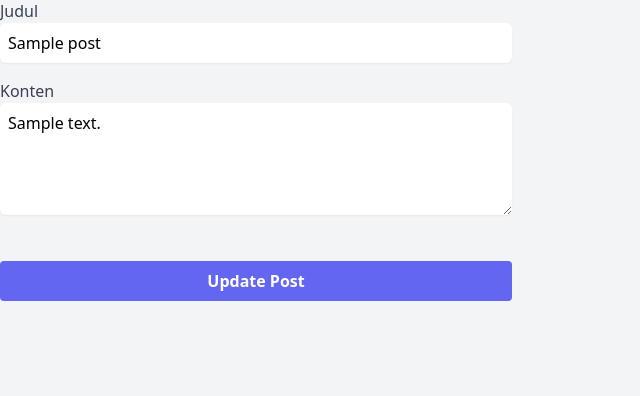
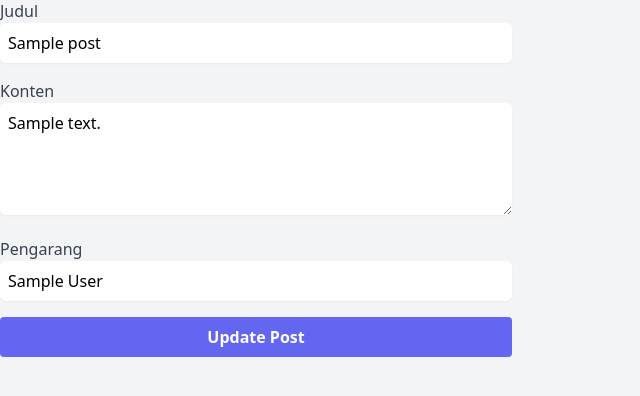
Before and after one commit to thejgdt/NativeCMS, a PHP site: page /form_edit_post.php?id=1 in a window 1280 px wide. Shown: the part 145-541 px from the top of the page, without its empty margins (0-640 px from the left). Run offline with PHP 8.4, Linux system fonts and the light colour scheme; the visitor is signed in with stand-in values (Sample User, id 1); tables that the repository leaves empty or names only in its code hold one stand-in row (values such as "Sample post").

Commit message:
feat: insert `author` into the db and display it in the post list

```diff
--- a/form_edit_post.php
+++ b/form_edit_post.php
@@ -25,9 +25,10 @@ if (isset($_GET['id']) && !empty($_GET['id'])) {
 if ($_SERVER["REQUEST_METHOD"] == "POST") {
     $title = $_POST['title'];
     $content = $_POST['content'];
+    $author = $_POST['author'];
 
     // Query untuk update post
-    $sql = "UPDATE posts SET title='$title', content='$content' WHERE id=$id";
+    $sql = "UPDATE posts SET title='$title', content='$content', author='$author' WHERE id=$id";
 
     if ($conn->query($sql) === TRUE) {
         echo "<script>alert('Post berhasil diupdate.');</script>";
@@ -61,11 +62,15 @@ include('header.php');
         <form method="post" class="max-w-lg">
             <div class="mb-4">
                 <label for="title" class="block text-gray-700">Judul</label>
-                <input type="text" id="title" name="title" class="w-full py-2 px-2 border-gray-300 rounded-md shadow-sm focus:border-indigo-300 focus:ring focus:ring-indigo-200 focus:ring-opacity-50" value="<?php echo $post['title']; ?>"><br>
+                <input type="text" id="title" name="title" class="w-full py-2 px-2 border-gray-300 rounded-md shadow-sm focus:border-indigo-300 focus:ring focus:ring-indigo-200 focus:ring-opacity-50" value="<?php echo $post['title']; ?>">
             </div>
             <div class="mb-4">
                 <label for="content" class="block text-gray-700">Konten</label>
-                <textarea id="content" name="content" rows="4" cols="50" class="w-full py-2 px-2 border-gray-300 rounded-md shadow-sm focus:border-indigo-300 focus:ring focus:ring-indigo-200 focus:ring-opacity-50"><?php echo $post['content']; ?></textarea><br><br>
+                <textarea id="content" name="content" rows="4" cols="50" class="w-full py-2 px-2 border-gray-300 rounded-md shadow-sm focus:border-indigo-300 focus:ring focus:ring-indigo-200 focus:ring-opacity-50"><?php echo $post['content']; ?></textarea>
+            </div>
+            <div class="mb-4">
+                <label for="author" class="block text-gray-700">Pengarang</label>
+                <input type="text" id="author" name="author" class="w-full py-2 px-2 border-gray-300 rounded-md shadow-sm focus:border-indigo-300 focus:ring focus:ring-indigo-200 focus:ring-opacity-50" value="<?php echo $post['author']; ?>">
             </div>
             <div class="mb-4">
                 <input type="submit" value="Update Post" class="w-full bg-indigo-500 text-white font-semibold px-4 py-2 rounded hover:bg-indigo-600">
--- a/form_submit_post.php
+++ b/form_submit_post.php
@@ -26,6 +26,10 @@ include('header.php')
                 <textarea id="content" name="content" rows="4" cols="50" class="w-full py-2 px-2 border-gray-300 rounded-md shadow-sm focus:border-indigo-300 focus:ring focus:ring-indigo-200 focus:ring-opacity-50"></textarea>
             </div>
             <div class="mb-4">
+                <label for="author" class="block text-gray-700">Pengarang</label>
+                <input type="text" id="author" name="author" class="w-full py-2 px-2 border-gray-300 rounded-md shadow-sm focus:border-indigo-300 focus:ring focus:ring-indigo-200 focus:ring-opacity-50">
+            </div>
+            <div class="mb-4">
                 <input type="submit" value="Tambah Post" class="w-full bg-indigo-500 text-white font-semibold px-4 py-2 rounded hover:bg-indigo-600">
             </div>
         </form>
--- a/proses_submit_post.php
+++ b/proses_submit_post.php
@@ -5,9 +5,10 @@ include('koneksi.php');
 // Tangkap data dari form
 $title = $_POST['title'];
 $content = $_POST['content'];
+$author = $_POST['author'];
 
 // Query untuk memasukkan data ke dalam database
-$sql = "INSERT INTO posts (title, content) VALUES ('$title', '$content')";
+$sql = "INSERT INTO posts (title, content, author) VALUES ('$title', '$content', '$author')";
 if ($conn->query($sql) === TRUE) {
     // Jika berhasil ditambahkan, arahkan kembali ke halaman utama
     header("Location: show_post.php");
--- a/show_post.php
+++ b/show_post.php
@@ -28,7 +28,13 @@ include('header.php');
         if ($result->num_rows > 0) {
             while ($row = $result->fetch_assoc()) {
                 echo "<div class='bg-white p-6 mb-4 rounded shadow-md'>";
+                echo "<div class='flex justify-between'>";
                 echo "<h2 class='text-xl font-bold mb-2'>" . $row["title"] . "</h2>";
+                echo "<h2 class='text-sm flex flex-col'>";
+                echo "Pengarang <br>";
+                echo "<span class='text-xl font-bold'>" . $row["author"] . "</span>";
+                echo "</h2>";
+                echo "</div>";
                 echo "<p class='text-gray-700'>" . $row["content"] . "</p>";
                 // Tambahkan tombol edit dan hapus dengan tautan ke form_edit_post.php dan form_hapus_post.php
                 echo "<div class='mt-4 flex'>";
```
